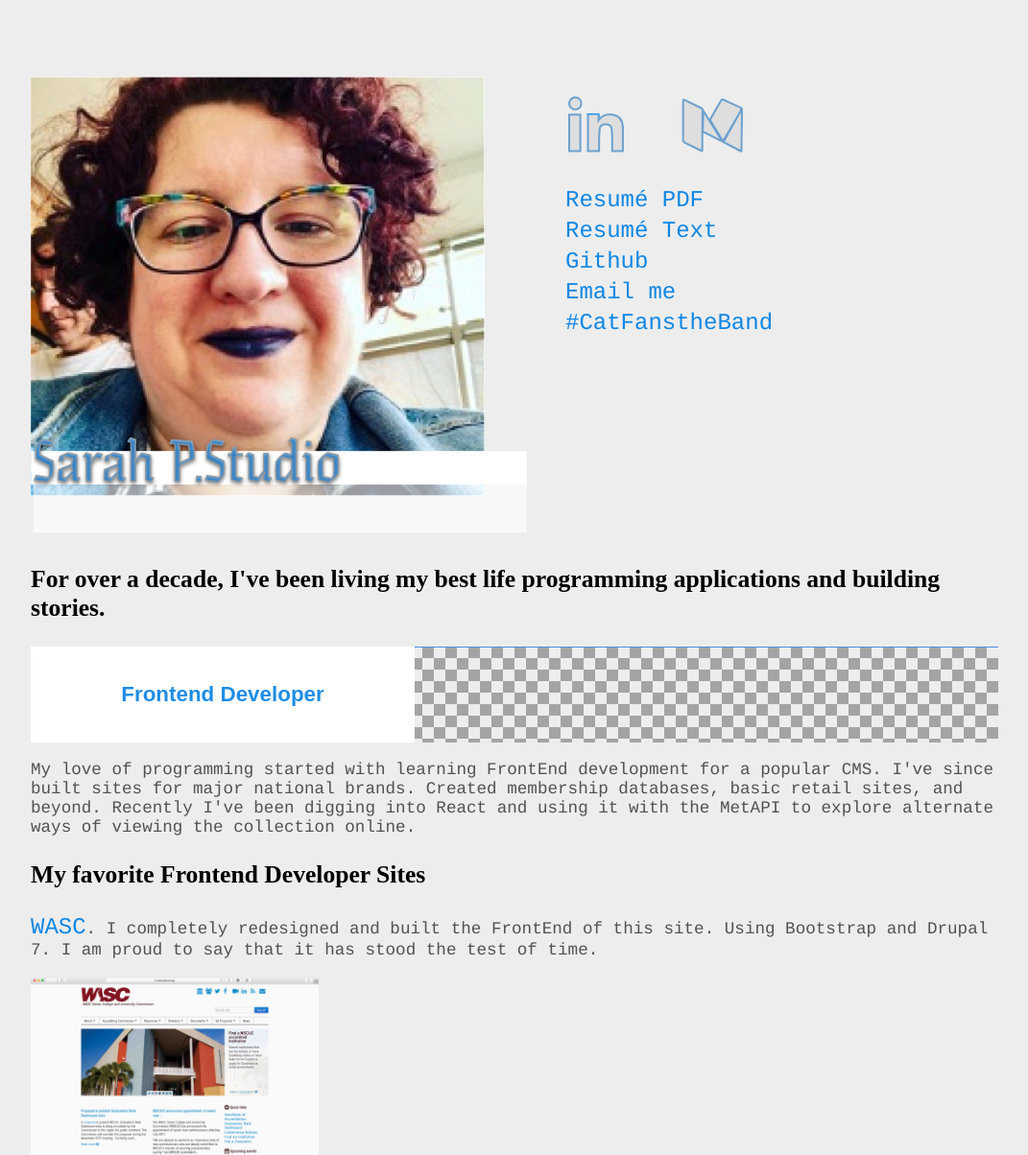
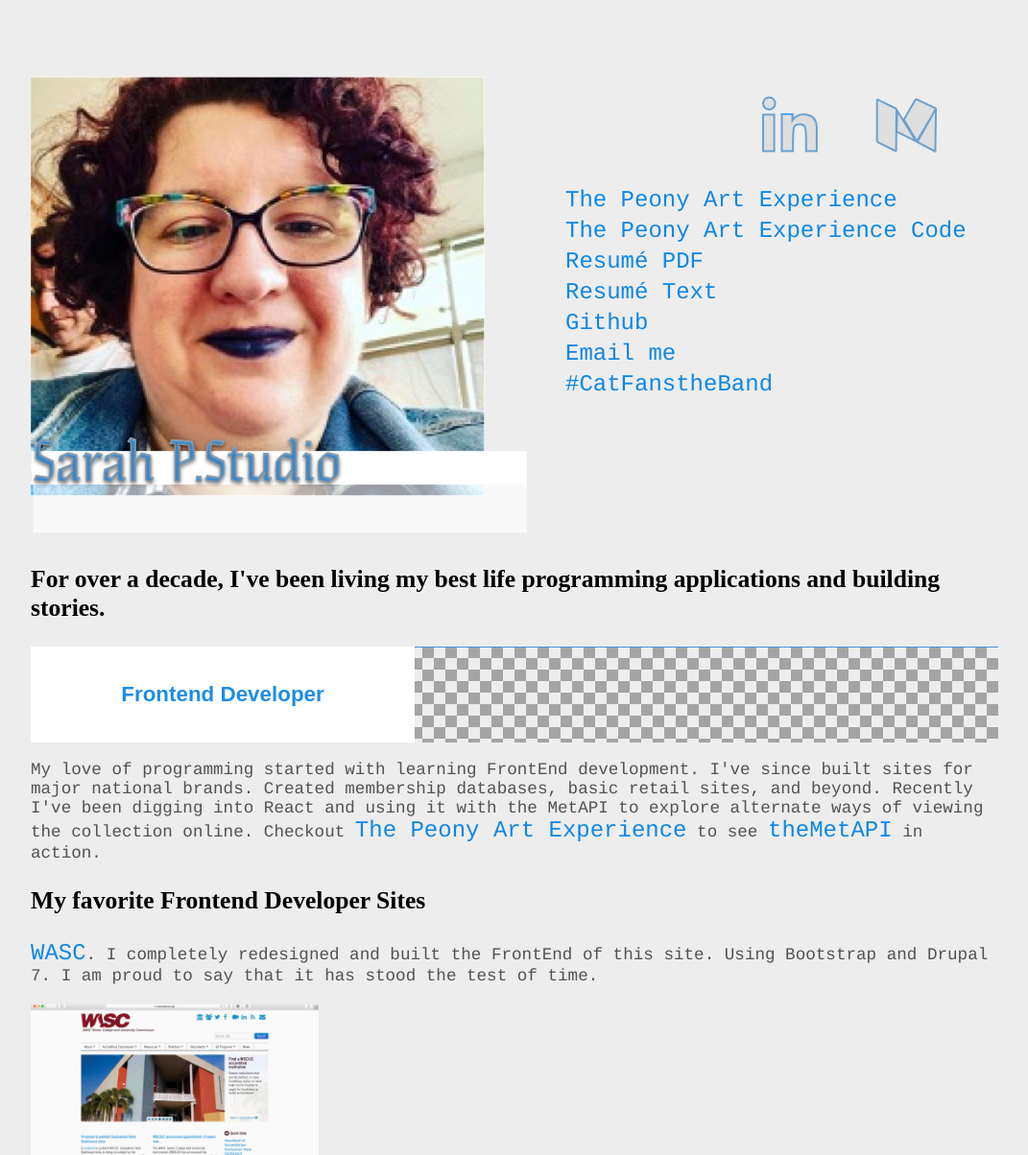
Before and after one commit to sarahp/sarahpstudio2024, a Gatsby site: page / in a window 1280 px wide. Shown: the top 1204 px of the page at 96% size, without its empty margins (104-1175 px from the left). Built offline with nearby package versions, Linux system fonts and the light colour scheme; Gatsby itself is replaced by a stand-in of ours.

Commit message:
Adding The Peony Art Experience to my portfolio.

```diff
--- a/src/pages/index.js
+++ b/src/pages/index.js
@@ -31,8 +31,10 @@ const IndexPage = () => {
                   </div>
                   <div className="navigation">
                     <ul className="nav">
+
+                      <li className="nav-item"><a href="https://epic-northcutt-859a69.netlify.app/" target="_blank" rel="noopener noreferrer">The Peony Art Experience</a></li>
+                      <li className="nav-item"><a href="https://github.com/sarahp/peonythemet" target="_blank" rel="noopener noreferrer">The Peony Art Experience Code</a></li>
                       <li className="nav-item"><a href="https://sarahpstudio.s3.amazonaws.com/SarahPResume.pdf" target="_blank" rel="noopener noreferrer">Resumé PDF</a></li>
-
                       <li className="nav-item"><Link to="/resume" target="_blank" rel="noopener noreferrer">Resumé Text</Link></li>
                       <li className="nav-item"><a href="https://github.com/sarahp" target="_blank" rel="noopener noreferrer">Github</a></li>
                       <li className="nav-item"><a href="mailto: me@sarahp.studio" target="_blank" rel="noopener noreferrer">Email me</a></li>
@@ -54,9 +56,9 @@ const IndexPage = () => {
 
               <div className="fe-header"> <h2>Frontend Developer</h2></div>
 
-              <p>My love of programming started with learning FrontEnd development for a popular CMS. I've since
+              <p>My love of programming started with learning FrontEnd development. I've since
                 built sites for major national brands. Created membership databases, basic retail sites, and beyond.
-                Recently I've been digging into React and using it with the MetAPI to explore alternate ways of viewing the collection online.</p>
+                Recently I've been digging into React and using it with the MetAPI to explore alternate ways of viewing the collection online. Checkout <a href="https://epic-northcutt-859a69.netlify.app/" target="_blank" rel="noopener noreferrer">The Peony Art Experience</a> to see <a href="https://metmuseum.github.io/" target="_blank" rel="noopener noreferrer">theMetAPI</a> in action.</p>
               <h3>My favorite Frontend Developer Sites</h3>
               <p><a href="https://www.wscuc.org/" target="_blank" rel="noopener noreferrer">WASC</a>. I completely redesigned and built the FrontEnd of this site. Using Bootstrap and Drupal 7. I am proud to say that it has stood the test of time.</p>
               <a href="https://www.wscuc.org/" target="_blank" rel="noopener noreferrer"><img className="portfolio-image" src={wasc} alt="Site example a red and white Non-Profit Organization site."></img></a>
```
